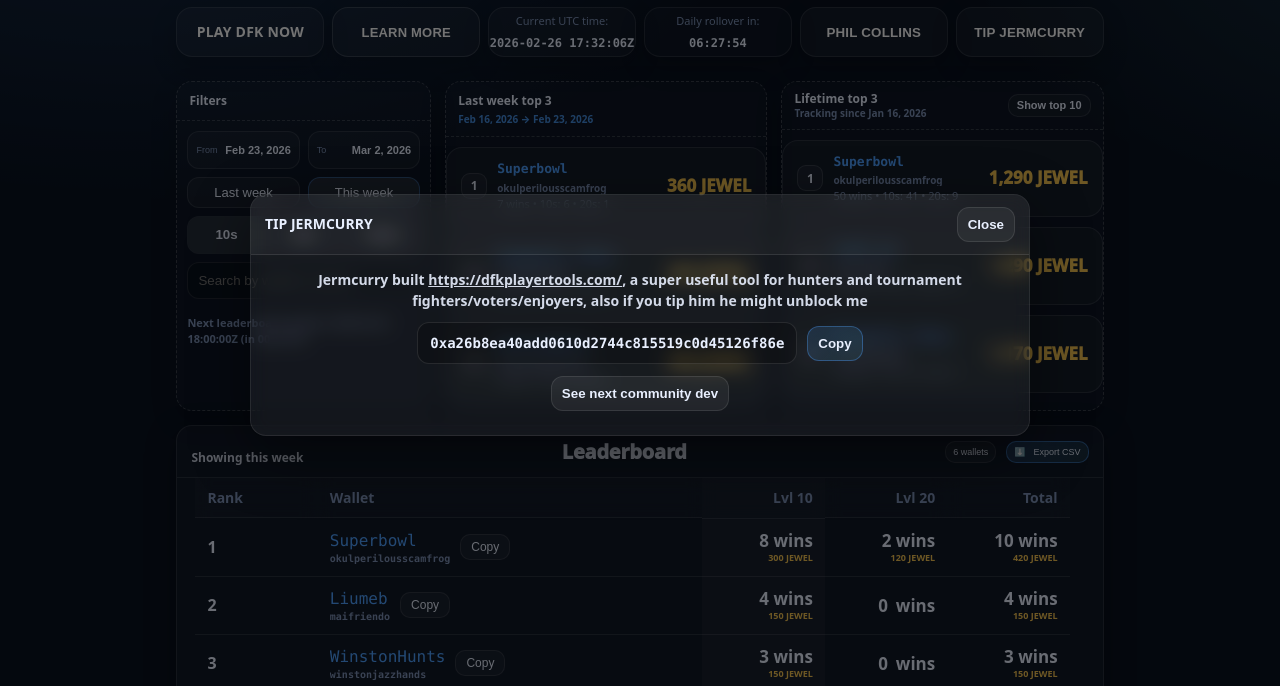
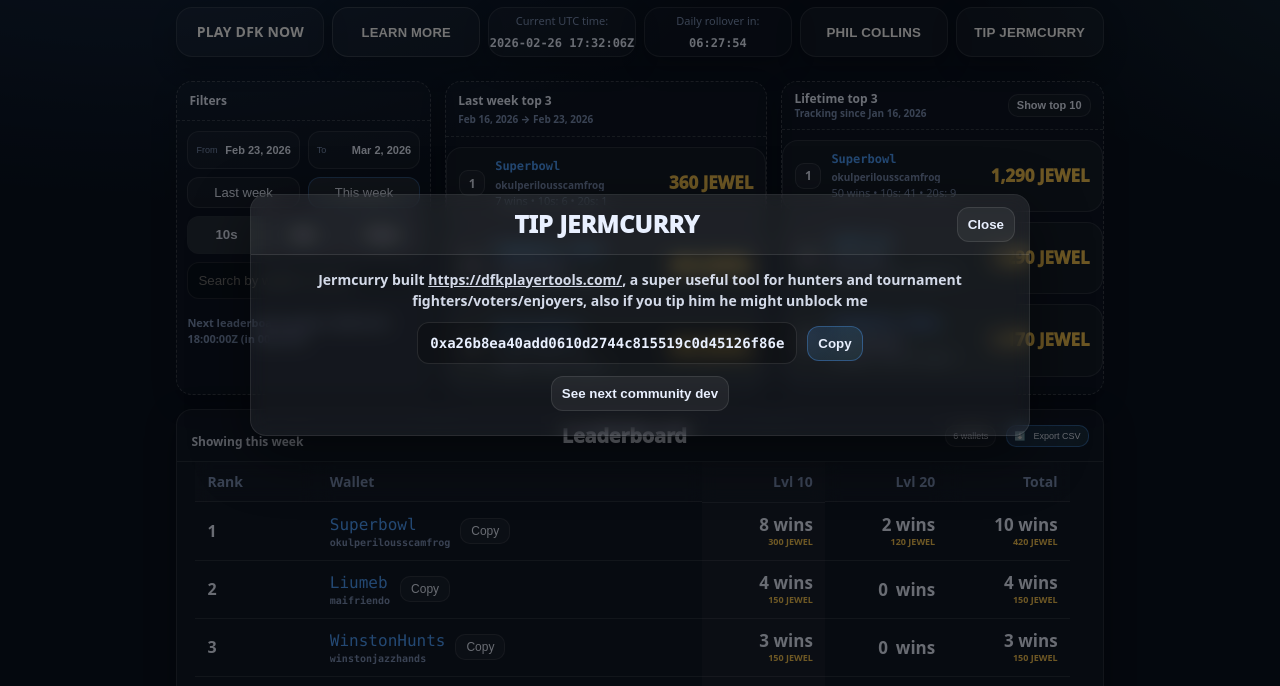
Before and after one commit to winstonjazzhands/Tournament-leaderboard, a website: page index.html in a window 1280 px wide. Both pictures are taken after a click on the button "TIP JERMCURRY". Shown: the part 85-771 px from the top of the page. Drawn offline with Linux system fonts and the light colour scheme.

Commit message:
frontend updates 9, kurt updates, community dev updates

```diff
--- a/index.html
+++ b/index.html
@@ -3,7 +3,7 @@
 <head>
   <meta charset="utf-8" />
   <meta name="viewport" content="width=device-width,initial-scale=1" />
-  <meta name="app-version" content="v1.0.0" />
+  <meta name="app-version" content="v1.0.1" />
   <title>DFK Tournament Leaderboard</title>
   <style>
     :root{
@@ -262,7 +262,7 @@
 .tile .hd .subhd{font-weight:800;color:rgba(233,240,255,.75);font-size:10px;white-space:nowrap;overflow:visible;text-overflow:clip;max-width:none;}
 
     /* Last week range subtitle color */
-    #lastWeekRangeLabel{color:rgba(78,161,255,.85);}
+    #lastWeekRangeLabel{color:var(--muted);font-size:10px;font-weight:800;}
     .tile .bd{
       padding: 10px;
       color: var(--muted);
@@ -340,7 +340,7 @@
 
     .top3{display:flex;flex-direction:column;gap:10px;}
     .topItem{
-      display:flex;align-items:center;justify-content:space-between;gap:10px;
+      display:flex;align-items:center;justify-content:space-between;gap:8px;
       padding:10px 10px;border:1px solid rgba(255,255,255,.10);
       border-radius:14px;background: rgba(255,255,255,.03);
     }
@@ -372,10 +372,10 @@
     /* Bigger Top 3 items: reduce side padding feel + slightly larger text */
     #lastWeekTile .top3, #lifetimeTile .top3{ margin:0 -10px; }
     #lastWeekTile .topItem, #lifetimeTile .topItem{
-      padding:12px 14px;
+      padding:10px 12px;
       border-radius:16px;
     }
-    #lastWeekTile .topWallet a, #lifetimeTile .topWallet a{ font-size:13px; }
+    #lastWeekTile .topWallet a, #lifetimeTile .topWallet a{ font-size:12px; }
     #lastWeekTile .topReward, #lifetimeTile .topReward{ font-size:17px; }
 
     .card{
@@ -557,7 +557,7 @@
     }
     .modalHd{
       padding:12px 14px;
-      display:flex;align-items:center;justify-content:space-between;gap:10px;
+      display:flex;align-items:center;justify-content:space-between;gap:8px;
       border-bottom:1px solid var(--modalBorder);
       background: var(--modalHdr);
     }
@@ -677,7 +677,7 @@
       backdrop-filter: blur(10px);
     }
     .pcHd{
-      display:flex;align-items:center;justify-content:space-between;gap:10px;
+      display:flex;align-items:center;justify-content:space-between;gap:8px;
       padding:10px 10px 8px;
       border-bottom:1px solid var(--modalBorder);
       background: var(--modalHdr);
@@ -762,11 +762,19 @@
 
       .pcBox{width: 92vw; height: 54vh;}
     }
+
+    #tipBackdrop .modalTitle{
+      text-align:center;
+      width:100%;
+      font-size:24px;
+      font-weight:1000;
+    }
+
   </style>
 </head>
 
 <body>
-<!-- DFK Tournament Leaderboard • version v1.0.0 -->
+<!-- DFK Tournament Leaderboard • version v1.0.1 -->
 <div class="wrap" id="app">
   <div class="headerInner">
     <header>
@@ -1041,7 +1049,15 @@
             box-shadow: 0 0 8px rgba(201, 162, 39, 0.6);
             transform: translateY(-2px);
           }
-        </style>
+
+    #tipBackdrop .modalTitle{
+      text-align:center;
+      width:100%;
+      font-size:24px;
+      font-weight:1000;
+    }
+
+  </style>
 
         <div class="dfk-button-container" style="justify-content:center;">
           <a class="dfk-button" href="https://dfkplayertools.com/" target="_blank" rel="noopener noreferrer">
@@ -1170,7 +1186,7 @@
 <script>
   const $ = (id) => document.getElementById(id);
 
-  const APP_VERSION = "v1.0.0";
+  const APP_VERSION = "v1.0.1";
 
   const state = {
     wins: [],
```
